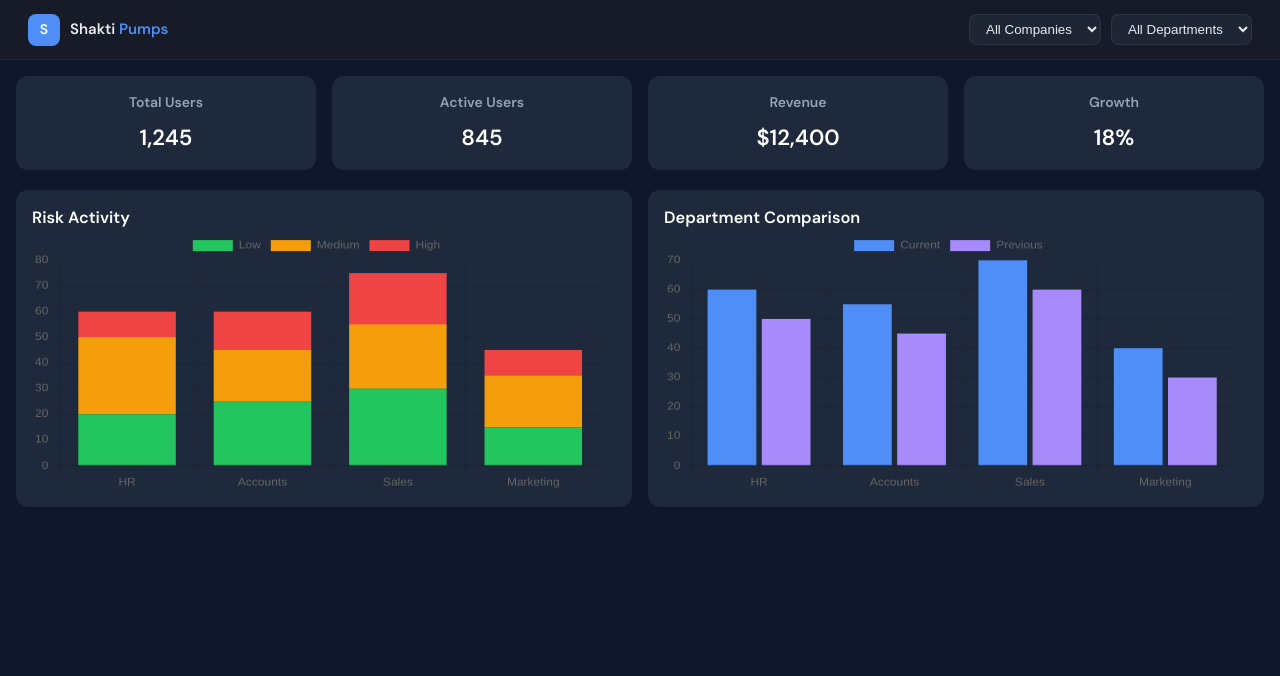
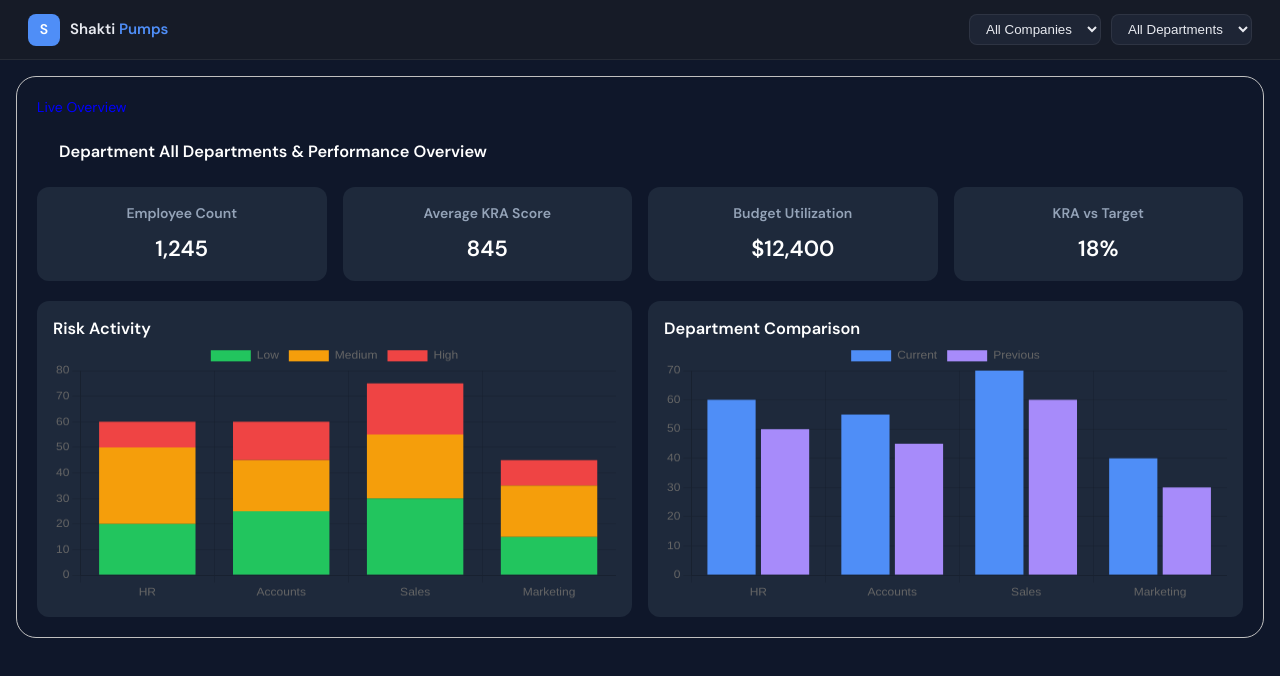
Before and after one commit to Poojasharma-2206/KRP, an Angular app: page / in a window 1280 px wide. Shown: the top 676 px of the page. Built offline with nearby package versions, Linux system fonts and the light colour scheme.

Commit message:
added padding and margin woth border structure commit

```diff
--- a/src/app/dashboard/dashboard.html
+++ b/src/app/dashboard/dashboard.html
@@ -1,11 +1,16 @@
 <div class="dashboard">
+<div  class="main">
+  <div class="live">Live Overview</div>
 
+  <div class="heading">
+    <h3>Department All Departments & Performance Overview</h3>
+  </div>
   <!-- ===== KPI SECTION (TOP 4 BOXES) ===== -->
   <div class="kpi-container">
-    <app-kpi-card title="Total Users" value="1,245"></app-kpi-card>
-    <app-kpi-card title="Active Users" value="845"></app-kpi-card>
-    <app-kpi-card title="Revenue" value="$12,400"></app-kpi-card>
-    <app-kpi-card title="Growth" value="18%"></app-kpi-card>
+    <app-kpi-card title="Employee Count" value="1,245"></app-kpi-card>
+    <app-kpi-card title="Average KRA Score" value="845"></app-kpi-card>
+    <app-kpi-card title="Budget Utilization" value="$12,400"></app-kpi-card>
+    <app-kpi-card title="KRA vs Target" value="18%"></app-kpi-card>
   </div>
 
   <!-- ===== CHART SECTION ===== -->
@@ -26,3 +31,5 @@
   </div>
 
 </div>
+
+</div>
--- a/src/app/dashboard/dashboard.scss
+++ b/src/app/dashboard/dashboard.scss
@@ -3,6 +3,22 @@
   background: #0f172a;
   min-height: 100vh;
   color: #fff;
+}
+
+
+.main{
+ border: 0.5px solid silver;
+ border-radius: 20px;
+ padding: 20px;
+}
+
+.live{
+color: blue;
+}
+
+.heading{
+  padding: 2px;
+  margin: 20px 20px;
 }
 
 /* KPI */
```
Also changed, not shown: src/styles.scss (+0 -7 lines).
